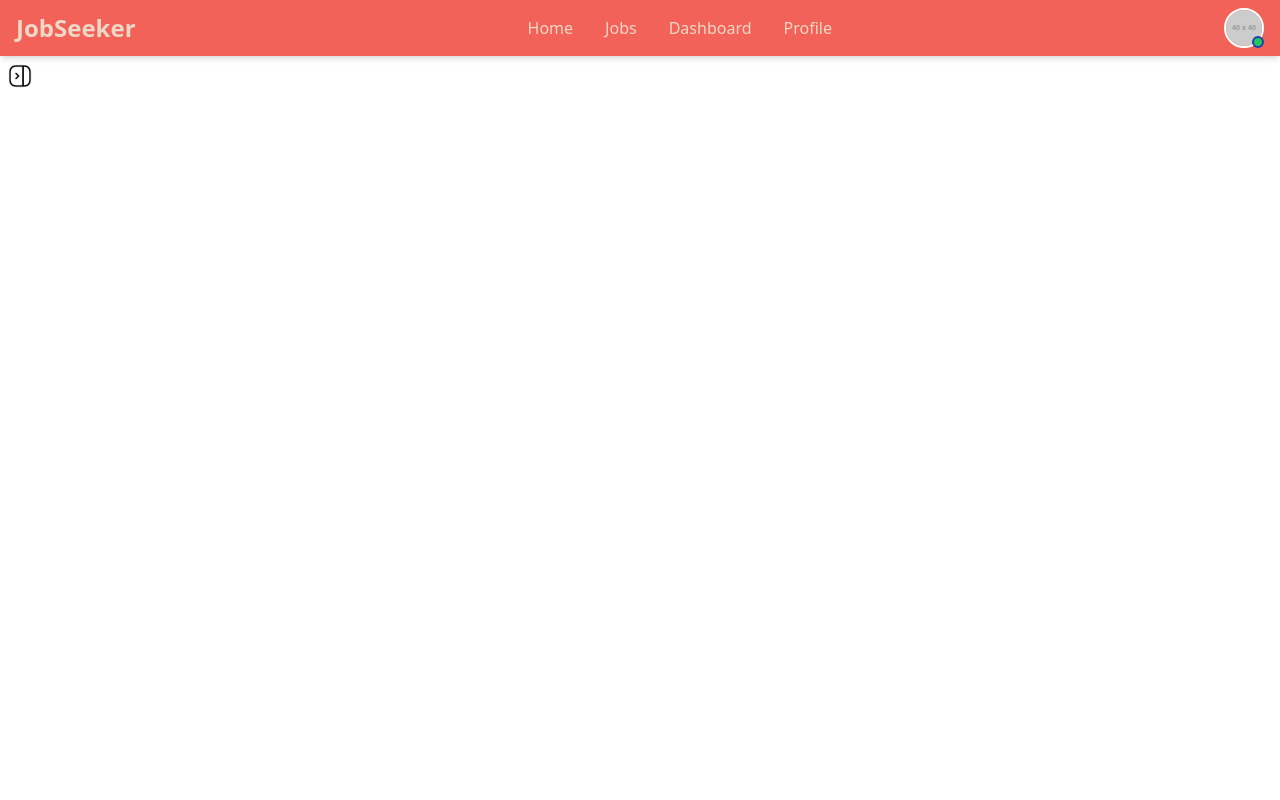
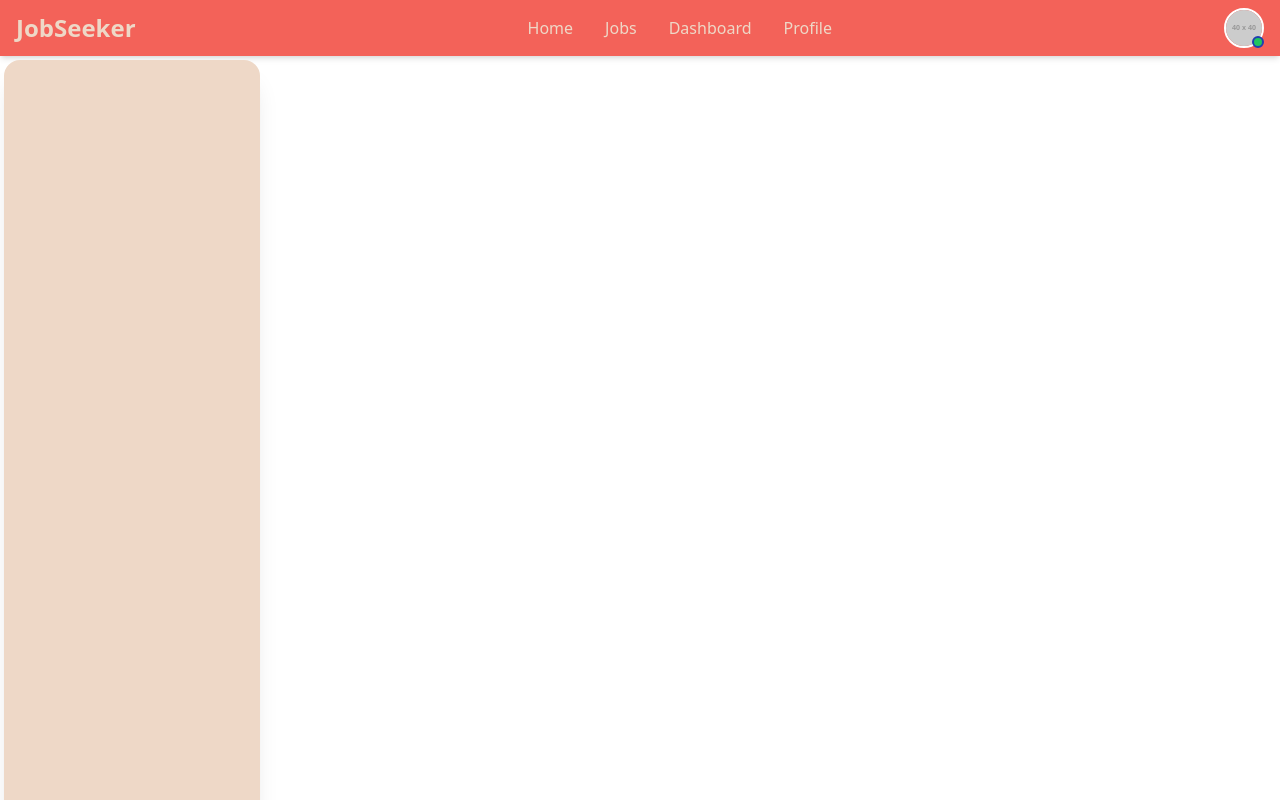
Before and after one commit to lihazinoob/Job_Recommendation_System, a React (Vite) app: page / in a window 1280 px wide. Built offline with nearby package versions, Linux system fonts and the light colour scheme.

Commit message:
Sidebar creation is in progress

```diff
--- a/package.json
+++ b/package.json
@@ -10,6 +10,10 @@
     "preview": "vite preview"
   },
   "dependencies": {
+    "@fortawesome/fontawesome-svg-core": "^6.6.0",
+    "@fortawesome/free-solid-svg-icons": "^6.6.0",
+    "@fortawesome/react-fontawesome": "^0.2.2",
+    "font-awesome": "^4.7.0",
     "react": "^18.3.1",
     "react-dom": "^18.3.1"
   },
--- a/src/Components/JobSeeker/JobsSection/MainLayout.jsx
+++ b/src/Components/JobSeeker/JobsSection/MainLayout.jsx
@@ -1,6 +1,7 @@
 import React from 'react'
 import TopMenuBar from './TopMenuBar'
 import SideBar from './SideBar'
+import 'font-awesome/css/font-awesome.min.css';
 const MainLayout = () => {
   return (
     <>
@@ -11,7 +12,7 @@ const MainLayout = () => {
       {/* Sidebar and Main Content Wrapper */}
       <div className="flex">
         {/* Sidebar below the navbar */}
-        <SideBar />
+        <SideBar/>
 
         {/* Main Content Area */}
 
--- a/src/Components/JobSeeker/JobsSection/SideBar.jsx
+++ b/src/Components/JobSeeker/JobsSection/SideBar.jsx
@@ -1,25 +1,24 @@
-import React from "react";
+// import { useState } from "react";
+import React, { useState } from "react";
+import "font-awesome/css/font-awesome.min.css";
+
 // import SideBarImage from
 const SideBar = () => {
-  const [isSideBarOpen, setIsSideBarOpen] = React.useState(true);
-  const sideBarclick = () => {
-    setIsSideBarOpen(!isSideBarOpen);
+  const [isOpen, setIsOpen] = useState(true);
+  const buttonclick = () => {
+    setIsOpen(!isOpen);
+    console.log("Button Clicked");
   };
+
   return (
-    <div>
-      {isSideBarOpen ? (
-        <div>
-          <img
-            src="../../src/assets/images/sidebar.png"
-            alt=""
-            className="w-8 h-8 md:w-10 md:h-10 p-2"
-            onClick={sideBarclick}
-          />
-        </div>
-      ) : (
-        console.log("Sidebar is closed")
-      )}
-    </div>
+    <>
+      <div
+        className={`h-screen bg-secondary text-black ${
+          isOpen ? "w-64" : "w-20"
+        } transition-all duration-300 fixed rounded-2xl shadow-xl mt-1 mb-1 ml-1`}
+        >
+      </div>
+    </>
   );
 };
 
--- a/src/index.css
+++ b/src/index.css
@@ -1,3 +1,4 @@
 @tailwind base;
 @tailwind components;
 @tailwind utilities;
+/* @import '@fontawesome/fontawesome-free/css/all.min.css'; */
--- a/src/main.jsx
+++ b/src/main.jsx
@@ -1,6 +1,7 @@
 import { StrictMode } from 'react'
 import { createRoot } from 'react-dom/client'
 import './index.css'
+import 'font-awesome/css/font-awesome.min.css';
 // import App from './App.jsx'
 // import TopMenuBar from './Components/JobSeeker/JobsSection/TopMenuBar.jsx'
 import MainLayout from './Components/JobSeeker/JobsSection/MainLayout.jsx'
```
Also changed, not shown: 1 other file (tests, documents, lock files or other folders).
